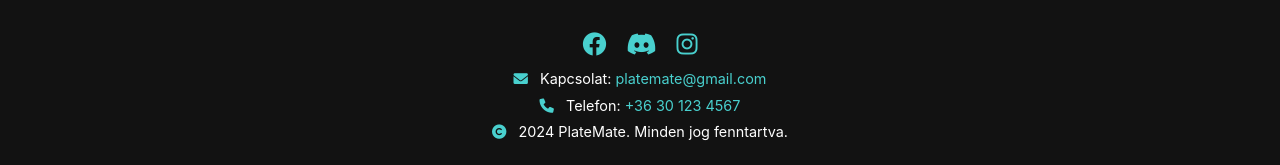
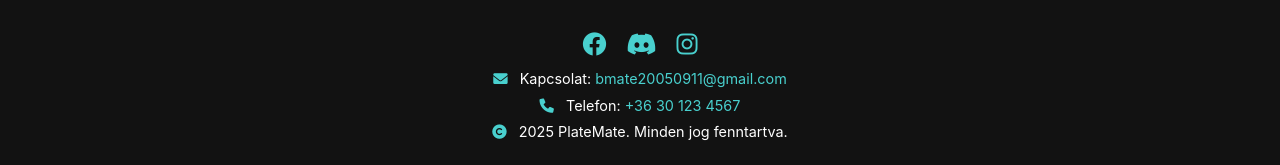
Before and after one commit to pollak-projects/PlateMate, a Vue app in the folder client/: page / in a window 1280 px wide. Shown: the part 632-797 px from the top of the page. Built offline with nearby package versions, Linux system fonts and the light colour scheme; no server answers; what vue-cookies would draw is missing.

Commit message:
fixed inaccuracies

```diff
--- a/client/src/pages/landing/Home.vue
+++ b/client/src/pages/landing/Home.vue
@@ -172,7 +172,7 @@ export default {
 
         <p class="footer-text">
           <i class="fas fa-envelope"></i>
-          Kapcsolat: <a href="mailto:platemate@gmail.com">platemate@gmail.com</a>
+          Kapcsolat: <a href="mailto:bmate20050911@gmail.com">bmate20050911@gmail.com</a>
         </p>
         <p class="footer-text">
           <i class="fas fa-phone"></i>
@@ -180,7 +180,7 @@ export default {
         </p>
         <p class="footer-text">
           <i class="fas fa-copyright"></i>
-          2024 PlateMate. Minden jog fenntartva.
+          2025 PlateMate. Minden jog fenntartva.
         </p>
       </div>
     </footer>
```
